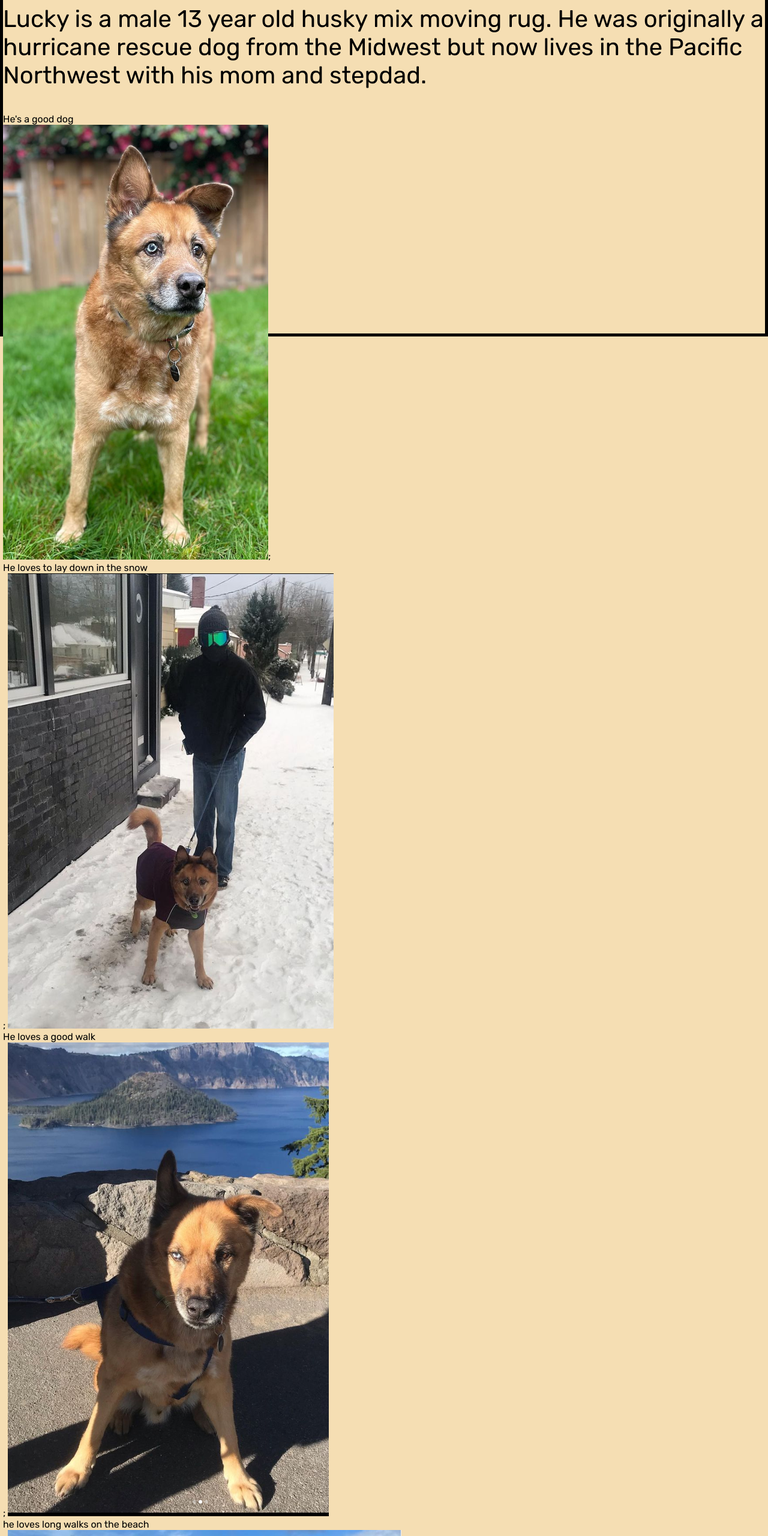
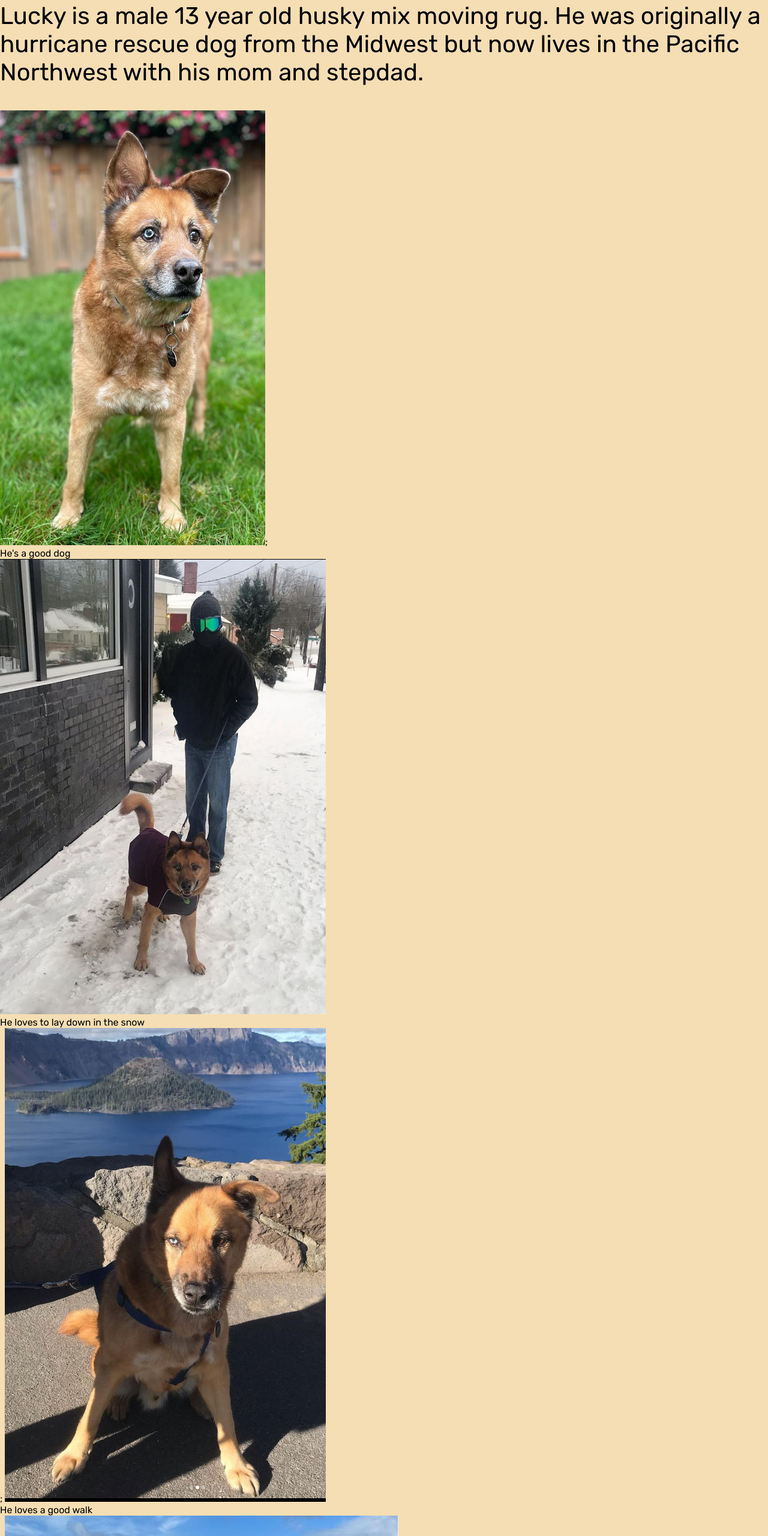
Before and after one commit to acorn3x3/about-me, a plain HTML site: page index.html in a window 1280 px wide. Shown: the part 239-2800 px from the top of the page at 60% size. Drawn offline with Linux system fonts and the light colour scheme.

Commit message:
adding changes to page

```diff
--- a/index.html
+++ b/index.html
@@ -28,19 +28,27 @@
         </h1>
         <p> Lucky is a male 13 year old husky mix moving rug. He was originally a hurricane rescue dog from the Midwest but now lives in the Pacific Northwest with his mom and stepdad.
             <ul>
-                <li>He's a good dog
+
+                    <img src=/assets/lucky_the_dog.png alt="Look at that good boy">;
+                    <li>He's a good dog
                     </li>
-                    <img src=/assets/lucky_the_dog.png alt="Look at that good boy">;
-                <li> He loves to lay down in the snow</li>;
+
                     <img src=/assets/lucky_snow.png alt="It feels so good on his winter coat!">
+                    <li> He loves to lay down in the snow
 
-                <li>
-                    He loves a good walk</li>;
+                    </li>;
+
+
                     <img src=assets/lucky_crater_lake.png alt="Probably the only time he will go to the lake">
+                    <li>
+                        He loves a good walk
+                    </li>;
 
-                <li>
-                    he loves long walks on the beach</li>;
+
                     <img src=assets/lucky_beach.png alt="he also loves cocktails and sunsets">
+                    <li>
+                        he loves long walks on the beach
+                    </li>;
 
             </ul>
             <h1> Conclusion</h1>
--- a/styles/global.css
+++ b/styles/global.css
@@ -10,8 +10,6 @@ body {
     background-color: wheat;
     display: grid;
     grid-template-rows: auto 1fr auto;
-    border-style: solid;
-    border-width: 5px;
 }
 
 header {
@@ -28,7 +26,6 @@ main {
 p {
     font: serif;
     font-size: 40px;
-    color: ;
 }
 
 li {
```
